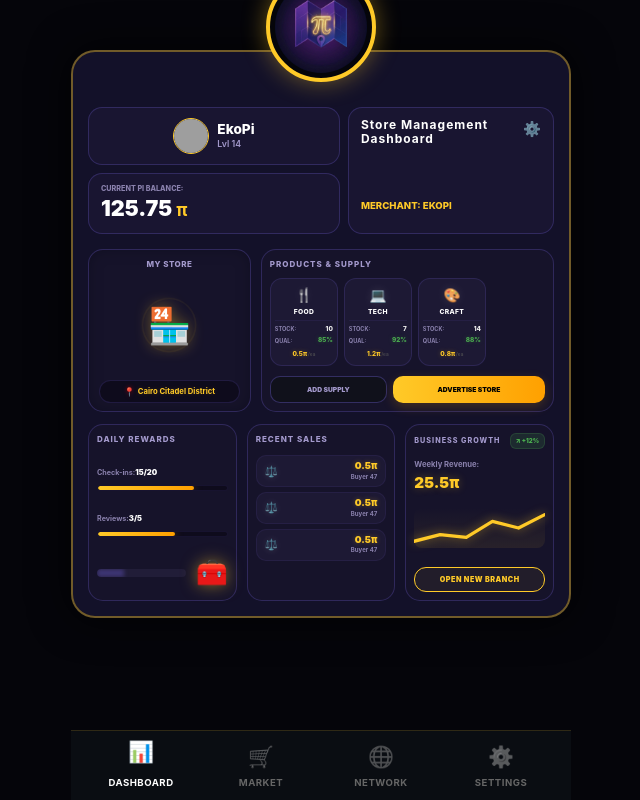
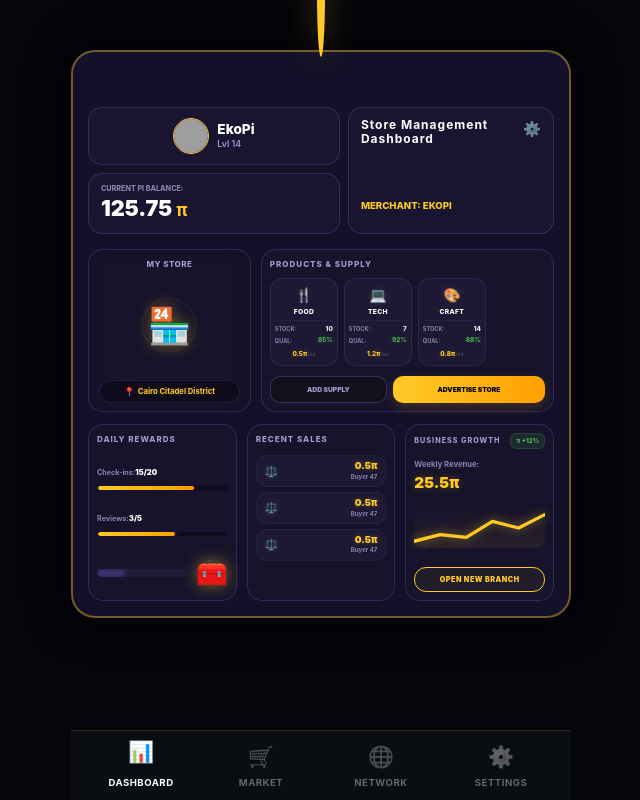
Before and after one commit to Maplypi-Official/maplypi-frontend, a React (Vite) app: page / in a window 1280 px wide. Shown: the whole page, without its empty margins (319-959 px from the left). Built offline with nearby package versions, Linux system fonts and the light colour scheme; no server answers; grey boxes are pictures that could not be loaded.

Commit message:
Update Crown.css

```diff
--- a/src/components/Crown/Crown.css
+++ b/src/components/Crown/Crown.css
@@ -1,36 +1,39 @@
 .dashboard-crown-container {
   display: flex;
   justify-content: center;
-  align-items: center;
   width: 100%;
-  height: 60px; /* مساحة محجوزة للوجو لمنع اختفائه */
-  margin-bottom: -30px; /* سحب الهيدر ليحضن اللوجو كما في الصورة */
-  position: relative;
-  z-index: 2000;
+  position: absolute;
+  top: -65px; /* رفع اللوجو ليتوسط الفتحة العلوية للإطار الذهبي */
+  left: 0;
+  z-index: 9999; /* أعلى طبقة ممكنة لضمان عدم الاختفاء */
+  pointer-events: none; /* للسماح بالضغط على ما خلفه إذا لزم الأمر */
 }
 
 .logo-outer-circle {
-  width: 110px;
-  height: 110px;
-  background: #05050a;
-  border: 4px solid #ffca28;
+  width: 125px;
+  height: 125px;
+  background: #131129; /* لون الخلفية البنفسجية العميقة */
+  border: 4px solid #ffca28; /* الإطار الذهبي المشع */
   border-radius: 50%;
   display: flex;
   justify-content: center;
   align-items: center;
-  box-shadow: 0 0 25px rgba(255, 202, 40, 0.4);
+  box-shadow: 0 0 30px rgba(255, 202, 40, 0.4);
+  pointer-events: auto;
+  overflow: hidden;
 }
 
 .logo-inner-circle {
-  width: 90%;
-  height: 90%;
-  border-radius: 50%;
-  overflow: hidden;
+  width: 100%;
+  height: 100%;
+  display: flex;
+  justify-content: center;
+  align-items: center;
 }
 
 .central-logo {
-  width: 100%;
-  height: 100%;
+  width: 110%; /* تكبير بسيط للملء التام كما في الصورة */
+  height: 110%;
   object-fit: contain;
-  filter: drop-shadow(0 0 8px #ffca28);
+  filter: drop-shadow(0 0 8px rgba(255, 202, 40, 0.5));
 }
```
